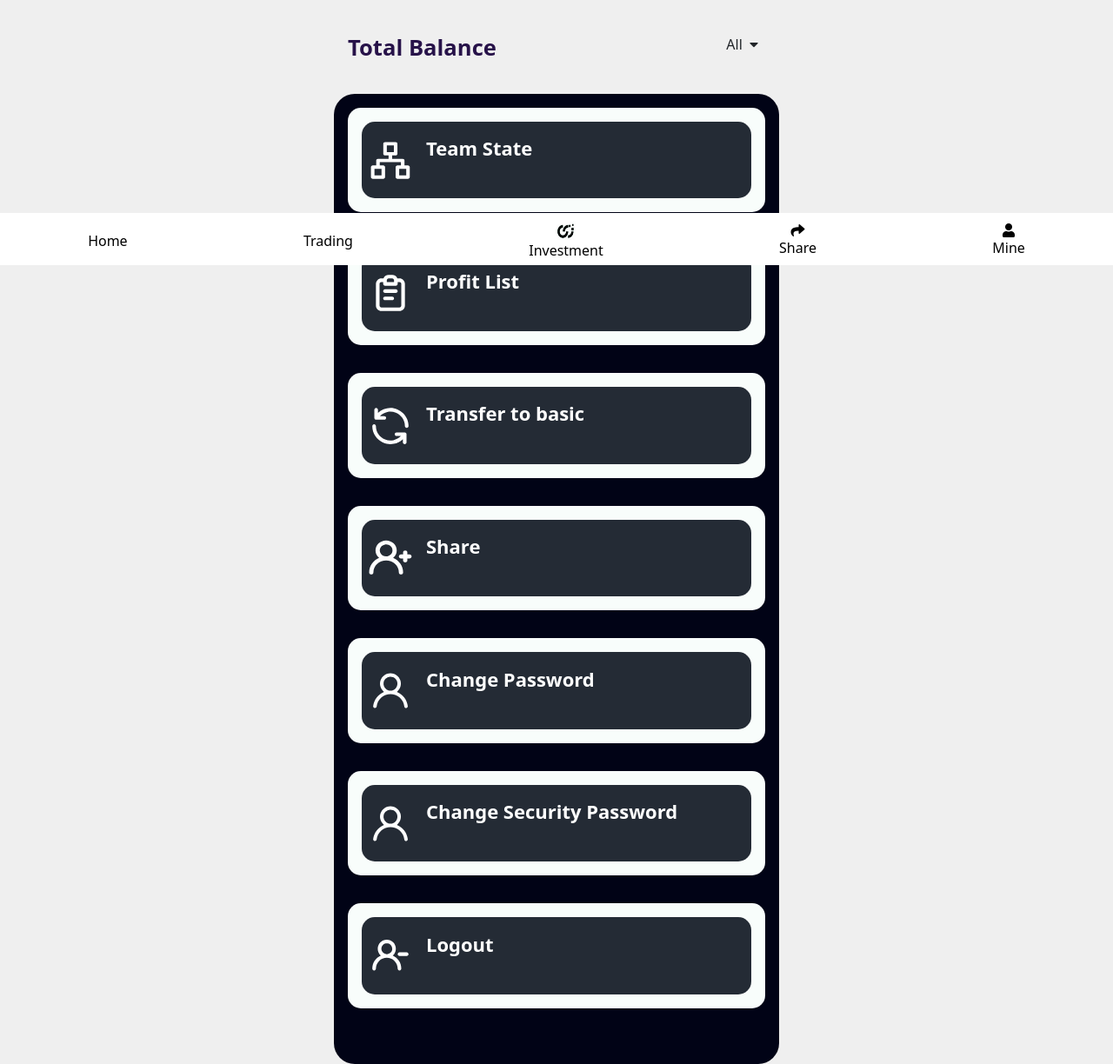
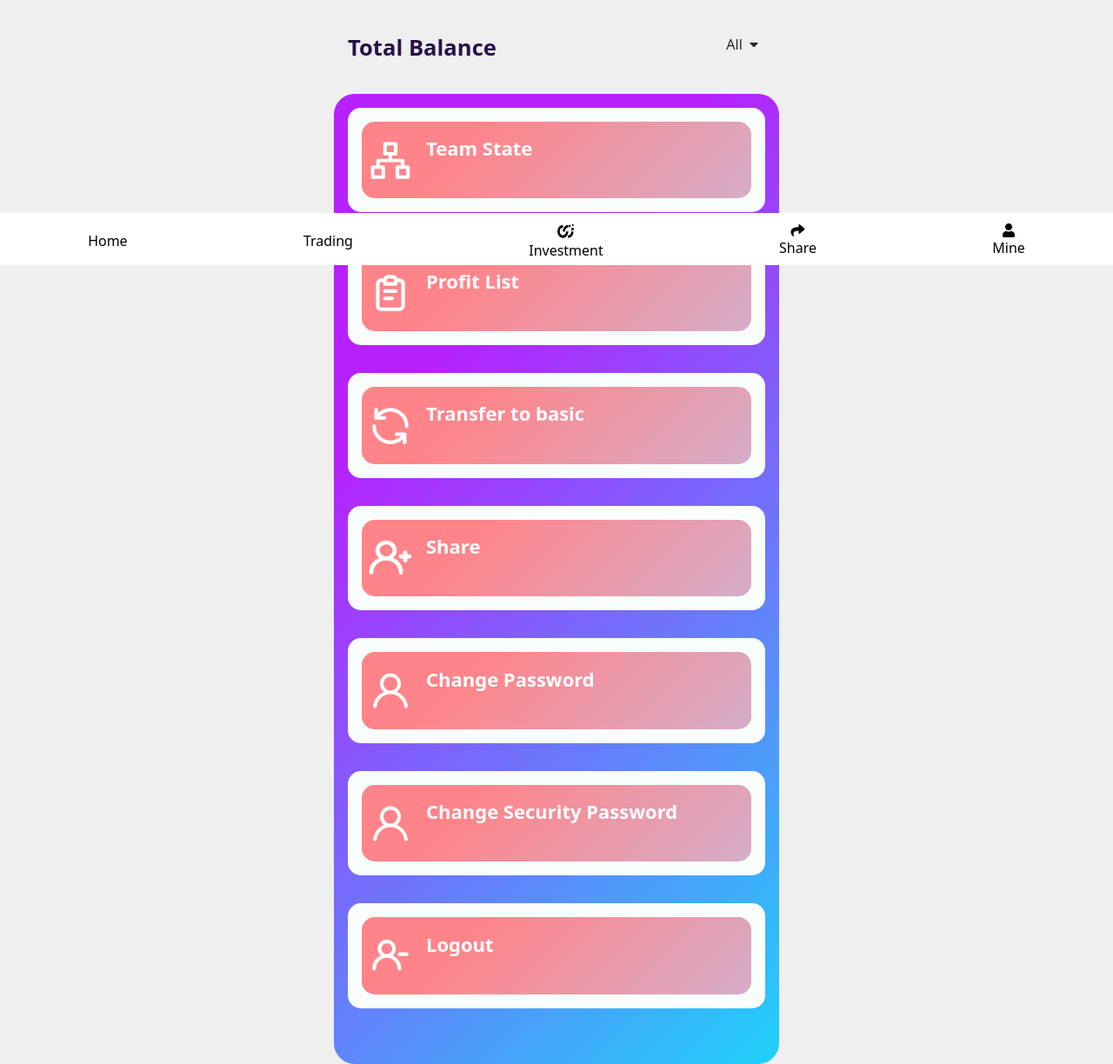
Before and after one commit to lalit198/project_sam_5, a plain HTML site: page mine.html in a window 1280 px wide. Shown: the part 495-1719 px from the top of the page at 87% size. Drawn offline with nearby package versions, Linux system fonts and the light colour scheme; some icons are missing.

Commit message:
Fourth Commit

```diff
--- a/mine.html
+++ b/mine.html
@@ -80,10 +80,12 @@
                     </h1>
                     <h6 class="mr-4 text-dark">All <i class="fas fa-caret-down ml-1"></i></h6>
                 </div>
-                <div class="reg_form_box" style="padding-left: 1rem;padding-right: 1rem;background: #010316;margin-top: 0;">
+                <div class="reg_form_box" style="padding-left: 1rem;padding-right: 1rem;    background-color: #1fd1f9;
+                background-image: linear-gradient(315deg, #1fd1f9 0%, #b621fe 74%);margin-top: 0;">
                     <div class="trade_profit_item">
                         <div class="trade-profit-item-left"
-                            style="display: flex; background-color: rgb(36, 43, 53); width: 100%; border-radius: 5px;border-radius:15px;padding:.8rem .5rem;">
+                            style="display: flex;     background-color: #d5adc8;
+                            background-image: linear-gradient(315deg, #d5adc8 0%, #ff8489 74%); width: 100%; border-radius: 5px;border-radius:15px;padding:.8rem .5rem;">
                             <img src="images/business---sitemap-1@2x.ed4f72ca.svg" class="trade_img">
                             <div class="trade-profit-content">
                                 <p class="text trade-profit-tip" style="padding: 0px;color: #FFF;font-size: 22px;margin-top: .1rem;margin-left:1rem;font-weight: 700;">
@@ -95,7 +97,8 @@
 
                     <div class="trade_profit_item">
                         <div class="trade-profit-item-left"
-                            style="display: flex; background-color: rgb(36, 43, 53); width: 100%; border-radius: 5px;border-radius:15px;padding:.8rem .5rem;">
+                            style="display: flex;     background-color: #d5adc8;
+                            background-image: linear-gradient(315deg, #d5adc8 0%, #ff8489 74%); width: 100%; border-radius: 5px;border-radius:15px;padding:.8rem .5rem;">
                             <img src="images/file-and-folder---clipboard@2x.e0c36d73.svg" class="trade_img">
                             <div class="trade-profit-content">
                                 <p class="text trade-profit-tip" style="padding: 0px;color: #FFF;font-size: 22px;margin-top: .1rem;margin-left:1rem;font-weight: 700;">
@@ -107,7 +110,8 @@
 
                     <div class="trade_profit_item">
                         <div class="trade-profit-item-left"
-                            style="display: flex; background-color: rgb(36, 43, 53); width: 100%; border-radius: 5px;border-radius:15px;padding:.8rem .5rem;">
+                            style="display: flex;     background-color: #d5adc8;
+                            background-image: linear-gradient(315deg, #d5adc8 0%, #ff8489 74%); width: 100%; border-radius: 5px;border-radius:15px;padding:.8rem .5rem;">
                             <img src="images/user-interface---reload@2x.9f0a20d6.svg" class="trade_img">
                             <div class="trade-profit-content">
                                 <p class="text trade-profit-tip" style="padding: 0px;color: #FFF;font-size: 22px;margin-top: .1rem;margin-left:1rem;font-weight: 700;">
@@ -119,7 +123,8 @@
 
                     <div class="trade_profit_item">
                         <div class="trade-profit-item-left"
-                            style="display: flex; background-color: rgb(36, 43, 53); width: 100%; border-radius: 5px;border-radius:15px;padding:.8rem .5rem;">
+                            style="display: flex;     background-color: #d5adc8;
+                            background-image: linear-gradient(315deg, #d5adc8 0%, #ff8489 74%); width: 100%; border-radius: 5px;border-radius:15px;padding:.8rem .5rem;">
                             <img src="images/vector-3@2x.ccc136b4.svg" class="trade_img">
                             <div class="trade-profit-content">
                                 <p class="text trade-profit-tip" style="padding: 0px;color: #FFF;font-size: 22px;margin-top: .1rem;margin-left:1rem;font-weight: 700;">
@@ -131,7 +136,8 @@
 
                     <div class="trade_profit_item">
                         <div class="trade-profit-item-left"
-                            style="display: flex; background-color: rgb(36, 43, 53); width: 100%; border-radius: 5px;border-radius:15px;padding:.8rem .5rem;">
+                            style="display: flex;     background-color: #d5adc8;
+                            background-image: linear-gradient(315deg, #d5adc8 0%, #ff8489 74%); width: 100%; border-radius: 5px;border-radius:15px;padding:.8rem .5rem;">
                             <img src="images/users---account-1@2x.faf8b27f.svg" class="trade_img">
                             <div class="trade-profit-content">
                                 <p class="text trade-profit-tip" style="padding: 0px;color: #FFF;font-size: 22px;margin-top: .1rem;margin-left:1rem;font-weight: 700;">
@@ -143,7 +149,8 @@
 
                     <div class="trade_profit_item">
                         <div class="trade-profit-item-left"
-                            style="display: flex; background-color: rgb(36, 43, 53); width: 100%; border-radius: 5px;border-radius:15px;padding:.8rem .5rem;">
+                            style="display: flex;     background-color: #d5adc8;
+                            background-image: linear-gradient(315deg, #d5adc8 0%, #ff8489 74%); width: 100%; border-radius: 5px;border-radius:15px;padding:.8rem .5rem;">
                             <img src="images/users---account-1@2x.faf8b27f.svg" class="trade_img">
                             <div class="trade-profit-content">
                                 <p class="text trade-profit-tip" style="padding: 0px;color: #FFF;font-size: 22px;margin-top: .1rem;margin-left:1rem;font-weight: 700;">
@@ -155,7 +162,8 @@
 
                     <div class="trade_profit_item">
                         <div class="trade-profit-item-left"
-                            style="display: flex; background-color: rgb(36, 43, 53); width: 100%; border-radius: 5px;border-radius:15px;padding:.8rem .5rem;">
+                            style="display: flex;     background-color: #d5adc8;
+                            background-image: linear-gradient(315deg, #d5adc8 0%, #ff8489 74%); width: 100%; border-radius: 5px;border-radius:15px;padding:.8rem .5rem;">
                             <img src="images/users---remove-account@2x.f687444e.svg" class="trade_img">
                             <div class="trade-profit-content">
                                 <p class="text trade-profit-tip" style="padding: 0px;color: #FFF;font-size: 22px;margin-top: .1rem;margin-left:1rem;font-weight: 700;">
```
Also changed, not shown: dashboard.html (+26 -8 lines).
